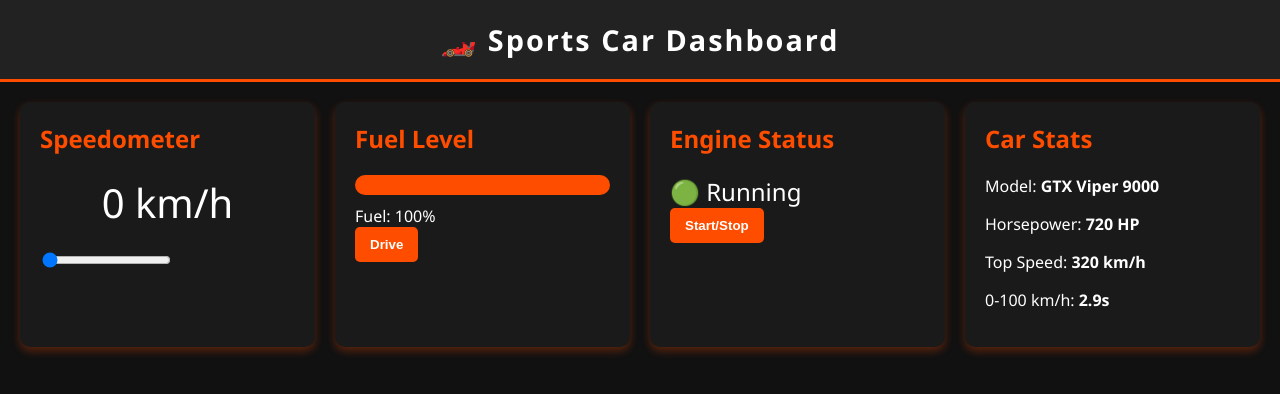
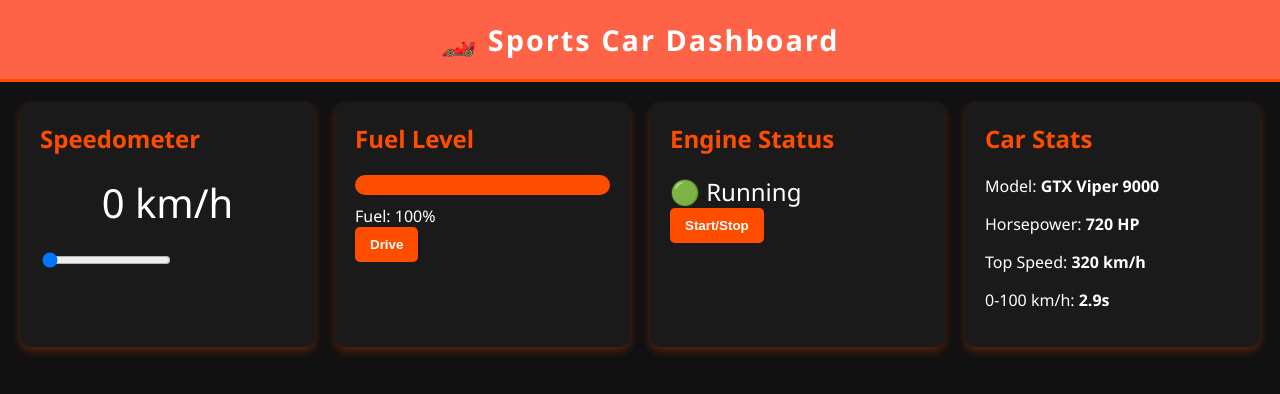
Before and after one commit to VEERAVENKATADURGAESWARTARUNGANDHARAPU/Collab, a plain HTML site: page index.html in a window 1280 px wide. Drawn offline with Linux system fonts and the light colour scheme.

Commit message:
Update index.html
background color change

```diff
--- a/index.html
+++ b/index.html
@@ -14,7 +14,7 @@
     }
 
     header {
-      background: #222;
+      background: #FF6347;
       padding: 20px;
       text-align: center;
       font-size: 1.8em;
```
